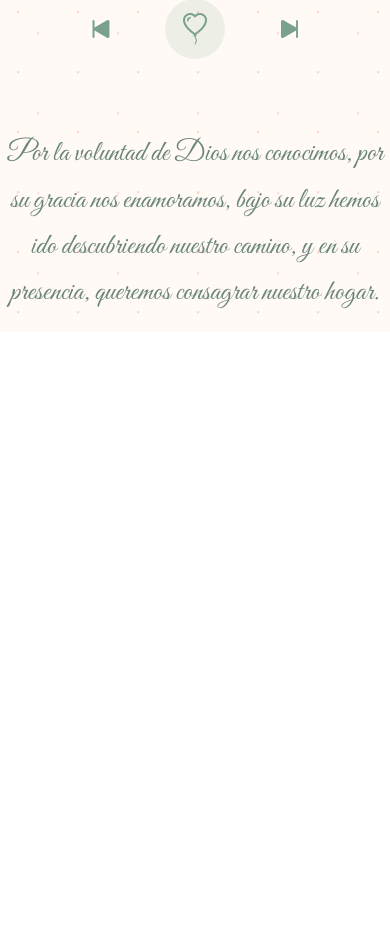
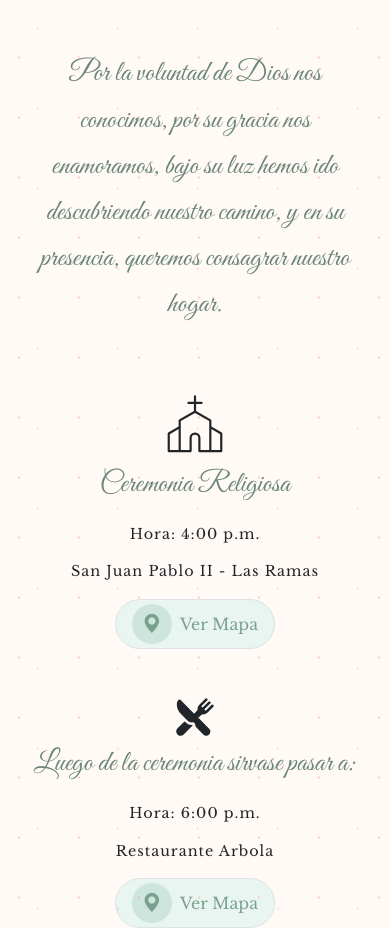
Before and after one commit to JorgeAndres-GitHub/Weeding-template, a React (Vite) app: page / in a window 390 px wide. Shown: the part 881-1809 px from the top of the page. Before the commit the page ends 1213 px from the top, so only its background shows below. Built offline with nearby package versions, Linux system fonts and the light colour scheme.

Commit message:
Agregando ubicaciones

```diff
--- a/package.json
+++ b/package.json
@@ -12,7 +12,8 @@
   "dependencies": {
     "animate.css": "^4.1.1",
     "react": "^19.1.0",
-    "react-dom": "^19.1.0"
+    "react-dom": "^19.1.0",
+    "react-icons": "^5.5.0"
   },
   "devDependencies": {
     "@eslint/js": "^9.25.0",
--- a/src/App.jsx
+++ b/src/App.jsx
@@ -2,6 +2,7 @@
 import { Header } from './components/header.jsx'
 import { EsquinaFLor } from './components/esquinaFlor.jsx'
 import { Descripcion } from './components/descripcion.jsx'
+import { Ubicacion } from './components/ubicacion.jsx'
 import { Layout } from './layout/layout.jsx'
 
 export function App() {
@@ -12,6 +13,7 @@ export function App() {
         <EsquinaFLor></EsquinaFLor>
         <Header />
         <Descripcion></Descripcion>
+        <Ubicacion></Ubicacion>
       </Layout>
     </>
   )
--- a/src/components/descripcion.jsx
+++ b/src/components/descripcion.jsx
@@ -2,7 +2,7 @@ export function Descripcion() {
     return (
         <>
             <div className="row mt-5 text-center">
-                <p className="wedding-text">Por la voluntad de Dios nos conocimos, por su gracia nos enamoramos, bajo su luz hemos ido descubriendo nuestro camino, y en su presencia, queremos consagrar nuestro hogar.</p>
+                <p className="wedding-text px-5">Por la voluntad de Dios nos conocimos, por su gracia nos enamoramos, bajo su luz hemos ido descubriendo nuestro camino, y en su presencia, queremos consagrar nuestro hogar.</p>
             </div>
 
             <link
--- a/src/components/esquinaFlor.jsx
+++ b/src/components/esquinaFlor.jsx
@@ -1,15 +1,83 @@
+import React, { useEffect, useState } from 'react';
 import florIzquierda from '../assets/florIzquierda.png';
 
 export function EsquinaFLor() {
+  const [windowWidth, setWindowWidth] = useState(window.innerWidth);
+
+  // Detectar cambios en el ancho de la ventana
+  useEffect(() => {
+    const handleResize = () => {
+      setWindowWidth(window.innerWidth);
+    };
+
+    window.addEventListener('resize', handleResize);
+    return () => {
+      window.removeEventListener('resize', handleResize);
+    };
+  }, []);
+
+  // Calcular el número de flores necesarias para cubrir el ancho
+  const flowerWidth = 170; // Ancho aproximado de cada flor rotada
+  const numFlowers = Math.ceil(windowWidth / flowerWidth) + 1; // +1 para asegurar cobertura
+
+  // Crear array de flores para la parte superior
+  const topFlowers = [];
+  for (let i = 0; i < numFlowers; i++) {
+    topFlowers.push(
+      <img
+        key={`top-flower-${i}`}
+        src={florIzquierda}
+        alt="Flor decorativa"
+        className="top-flower"
+        style={{
+          left: `${i * flowerWidth - 10}px`,
+          transform: i % 2 === 0 ? 'rotate(90deg)' : 'rotate(90deg) scaleY(-1)'
+        }}
+      />
+    );
+  }
+
   return (
     <>
+      {/* Esquinas originales */}
       <img
         src={florIzquierda}
         alt="Flor decorativa"
         className="img-fluid flor-esquina position-fixed"
       />
+      <img
+        src={florIzquierda}
+        alt="Flor decorativa"
+        className="img-fluid flor-esquina-derecha position-fixed"
+      />
 
-      <style>{`
+      {/* Nueva barra superior con flores generadas dinámicamente */}
+      <div className="top-flower-container">
+        {topFlowers}
+      </div>
+
+      <style jsx>{`
+        /* Contenedor de flores superiores */
+        .top-flower-container {
+          position: fixed;
+          top: -70px;
+          left: 0;
+          width: 100%;
+          height: 100px;
+          overflow: hidden;
+          z-index: 9998;
+          pointer-events: none;
+        }
+
+        /* Flores individuales en la parte superior */
+        .top-flower {
+          position: absolute;
+          width: ${windowWidth < 768 ? 150 : 170}px;
+          height: auto;
+          top: 0;
+        }
+
+        /* Estilos esquinas */
         .flor-esquina {
           top: -50px;
           left: -120px;
@@ -37,6 +105,34 @@ export function EsquinaFLor() {
             left: -90px;
           }
         }
+
+        .flor-esquina-derecha {
+          top: -50px;
+          right: -120px;
+          width: 350px;
+          height: auto;
+          z-index: 9999;
+          margin: 0;
+          padding: 0;
+          pointer-events: none;
+          transform: rotate(-30deg) scaleX(-1);
+        }
+
+        @media (max-width: 768px) {
+          .flor-esquina-derecha {
+            width: 300px;
+            top: -50px;
+            right: -100px;
+          }
+        }
+
+        @media (max-width: 480px) {
+          .flor-esquina-derecha {
+            width: 250px;
+            top: -35px;
+            right: -90px;
+          }
+        }
       `}</style>
     </>
   );
--- a/src/components/musicActivation.jsx
+++ b/src/components/musicActivation.jsx
@@ -35,7 +35,7 @@ export function MusicActivation() {
         <>
             <div className="row mt-5">
                 <div className="col-6 offset-3">
-                    <p className="text-muted">
+                    <p className="text-muted text-center">
                         Presiona el <i className="bi bi-balloon-heart-fill"></i> para escuchar nuestra canción
                     </p>
                     <span className="line"></span>
@@ -43,18 +43,19 @@ export function MusicActivation() {
             </div>
 
             <div className="row">
-                <div className="d-flex justify-content-center align-items-center gap-4 mt-3">
-                    <div className="col-1" onClick={restartMusic} style={{ cursor: 'pointer' }}>
+                <div className="d-flex justify-content-between align-items-center gap-4 mt-3 w-100 px-5">
+                    <div className="d-flex justify-content-center align-items-center" onClick={restartMusic} style={{ cursor: 'pointer', marginLeft: 'auto' }}>
                         <i className={`bi bi-skip-start-fill control-icon ${activeIcon === 'restart' ? 'icon-clicked' : ''}`}></i>
                     </div>
-                    <div className="col-1 icon-circle m-4" onClick={playMusic} style={{ cursor: 'pointer' }}>
+                    <div className="d-flex justify-content-center align-items-center icon-circle" onClick={playMusic} style={{ cursor: 'pointer' }}>
                         <i className={`bi bi-balloon-heart control-icon ${activeIcon === 'play' ? 'icon-clicked' : ''}`}></i>
                     </div>
-                    <div className="col-1" onClick={stopMusic} style={{ cursor: 'pointer' }}>
+                    <div className="d-flex justify-content-center align-items-center" onClick={stopMusic} style={{ cursor: 'pointer', marginRight: 'auto' }}>
                         <i className={`bi bi-skip-end-fill control-icon ${activeIcon === 'stop' ? 'icon-clicked' : ''}`}></i>
                     </div>
                 </div>
             </div>
+
 
             <audio ref={audioRef} src="/weddingMusic.mp3"></audio>
 
@@ -64,7 +65,7 @@ export function MusicActivation() {
                     width: 100%;
                     height: 1px;
                     background-color: #7aa190;
-                    margin: 0 10px;
+                    margin: 0 0px;
                     vertical-align: middle;
                 }
 
--- /dev/null
+++ b/src/components/ubicacion.jsx
@@ -0,0 +1,84 @@
+import { PiChurchThin } from "react-icons/pi";
+import { IoRestaurant } from "react-icons/io5";
+export function Ubicacion() {
+  return (
+    <div className="container mt-5">
+        <PiChurchThin size={70} className="d-flex justify-content-between align-items-center gap-4 mt-3 w-100 px-5"/>
+        <h2 className="mb-3 wedding-text text-center">Ceremonia Religiosa</h2>
+        <p className="text-center letter">Hora: 4:00 p.m.</p>
+        <p className="text-center letter">San Juan Pablo II - Las Ramas</p>
+        <div className="d-flex align-items-center justify-content-center">
+            <a href="https://www.google.com/maps/search/?api=1&query=San+Juan+Pablo+II+Las+Ramblas+-+Zona+Norte" target="_blank" rel="noopener noreferrer" className="text-decoration-none">
+                <div className="d-flex align-items-center schedule-btn px-3 py-1 rounded-pill border">
+                    <div className="icon-circle d-flex justify-content-center align-items-center me-2">
+                    <i class="bi bi-geo-alt-fill"></i>
+                    </div>
+                    <span className="schedule-text">Ver Mapa</span>
+                </div>
+            </a>
+        </div>
+        <IoRestaurant size={40} className="d-flex justify-content-between align-items-center gap-4 mt-3 w-100 px-5 mt-5"/>
+        <h2 className="mb-3 wedding-text text-center mt-1">Luego de la ceremonia sirvase pasar a:</h2>
+        <p className="text-center letter">Hora: 6:00 p.m.</p>
+        <p className="text-center letter">Restaurante Arbola</p>
+        <div className="d-flex align-items-center justify-content-center">
+            <a href="https://www.google.com/maps/search/?api=1&query=Restaurante+Arbola" target="_blank" rel="noopener noreferrer" className="text-decoration-none">
+                <div className="d-flex align-items-center schedule-btn px-3 py-1 rounded-pill border">
+                    <div className="icon-circle d-flex justify-content-center align-items-center me-2">
+                    <i class="bi bi-geo-alt-fill"></i>
+                    </div>
+                    <span className="schedule-text">Ver Mapa</span>
+                </div>
+            </a>
+        </div>
+
+        <link
+            href="https://fonts.googleapis.com/css2?family=Great+Vibes&display=swap"
+            rel="stylesheet"
+        />
+
+        <link
+            href="https://fonts.googleapis.com/css2?family=Playfair+Display:wght@500;700&family=Libre+Baskerville&display=swap"
+            rel="stylesheet"
+        />
+
+        <style>{`
+            .wedding-text {
+            font-family: 'Great Vibes', cursive;
+            font-size: 1.8rem;
+            color: #6b8579;
+            line-height: 1.6;
+            }
+
+            .letter {
+                font-family: 'Libre Baskerville', serif;
+                font-size: 0.9rem;
+                letter-spacing: 1px;
+            }
+
+            .schedule-btn {
+                background-color: #e9f5f0;
+                border: 2px solid #7aa190;
+                color: #7aa190;
+                font-family: 'Libre Baskerville', serif;
+                cursor: pointer;
+                width: fit-content;
+                }
+
+                .icon-circle {
+                background-color: #cde5dd;
+                border-radius: 50%;
+                width: 40px;
+                height: 40px;
+                font-size: 1.2rem;
+                color: #7aa190;
+                }
+
+                .schedule-text {
+                font-size: 1rem;
+                font-weight: 500;
+            }
+        `}</style>
+    </div>
+  );
+};
```
Also changed, not shown: 1 other file (tests, documents, lock files or other folders).
